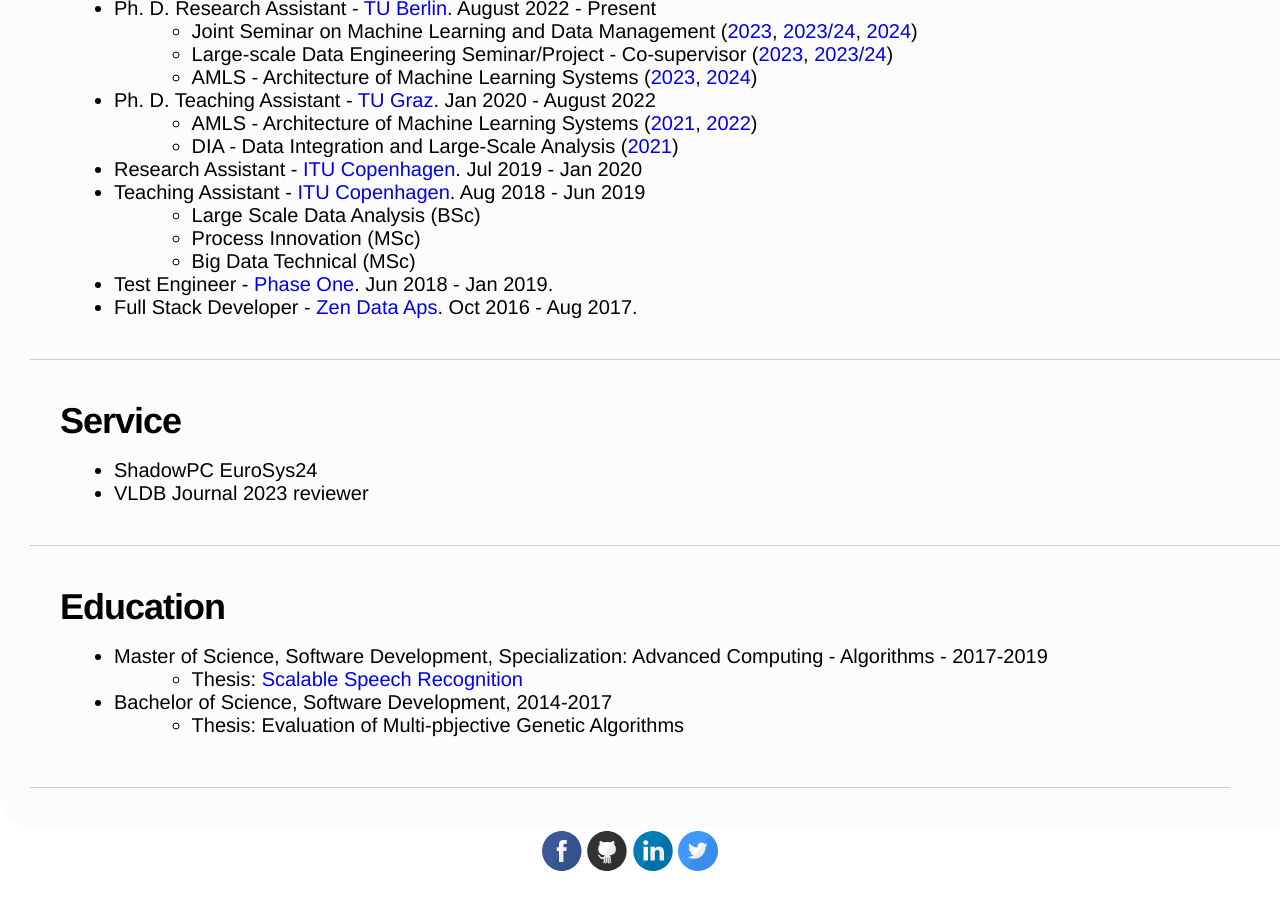
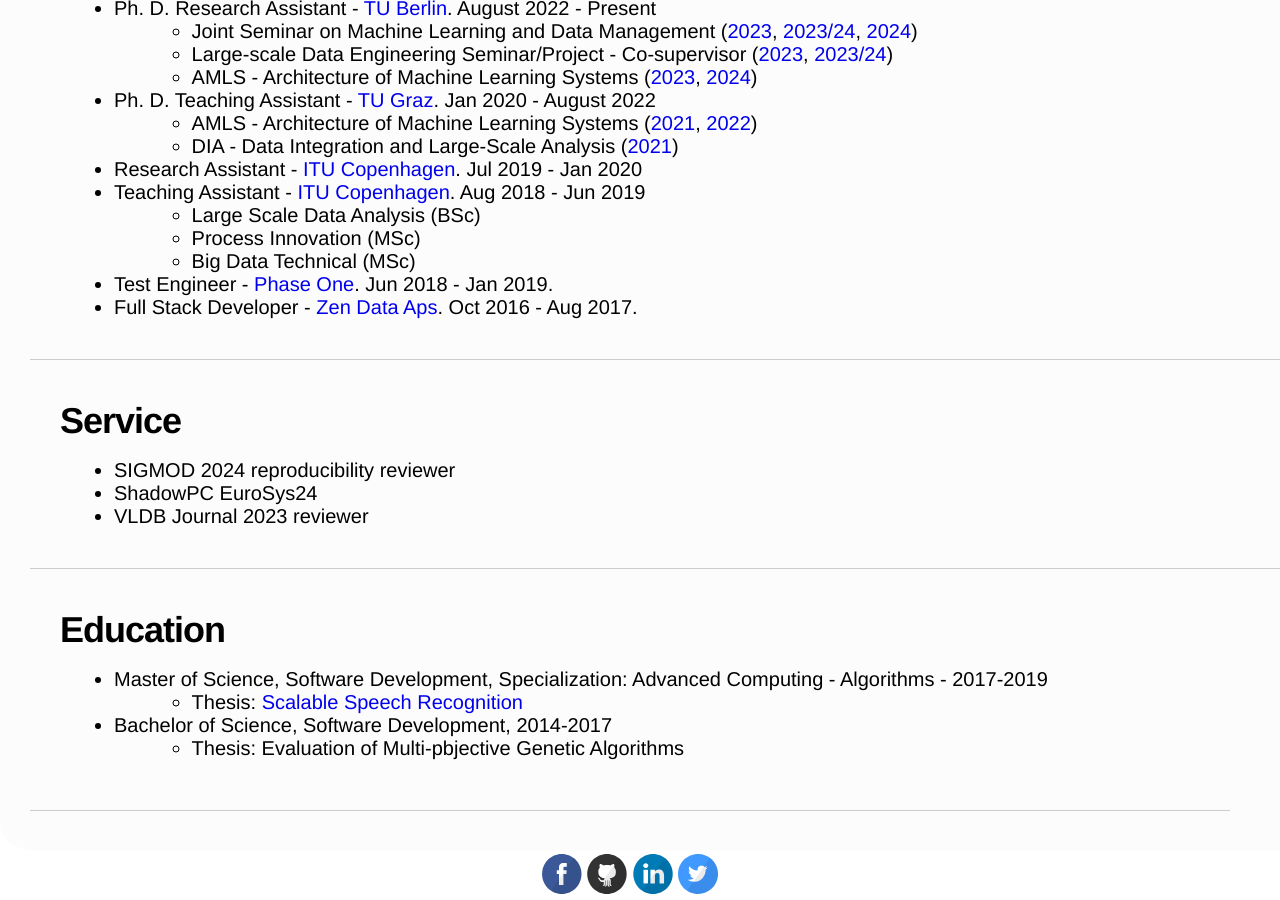
Before and after one commit to Baunsgaard/baunsgaard.github.io, a Jekyll site: the page built from index.md, in a window 1280 px wide and 900 px high, scrolled down 1375 px. Built offline with Jekyll 4.4.1, drawn with Linux system fonts in a browser that asks for light colours; before the commit the page ends 2252 px from its top, so only the background shows below that.

Commit message:
Add Service

```diff
--- a/index.md
+++ b/index.md
@@ -67,6 +67,7 @@ Matthias Boehm, Iulian Antonov, [Sebastian Baunsgaard](.), Mark Dokter, Robert G
 
 ## Service
 
+- SIGMOD 2024 reproducibility reviewer
 - ShadowPC EuroSys24
 - VLDB Journal 2023 reviewer
 
```
